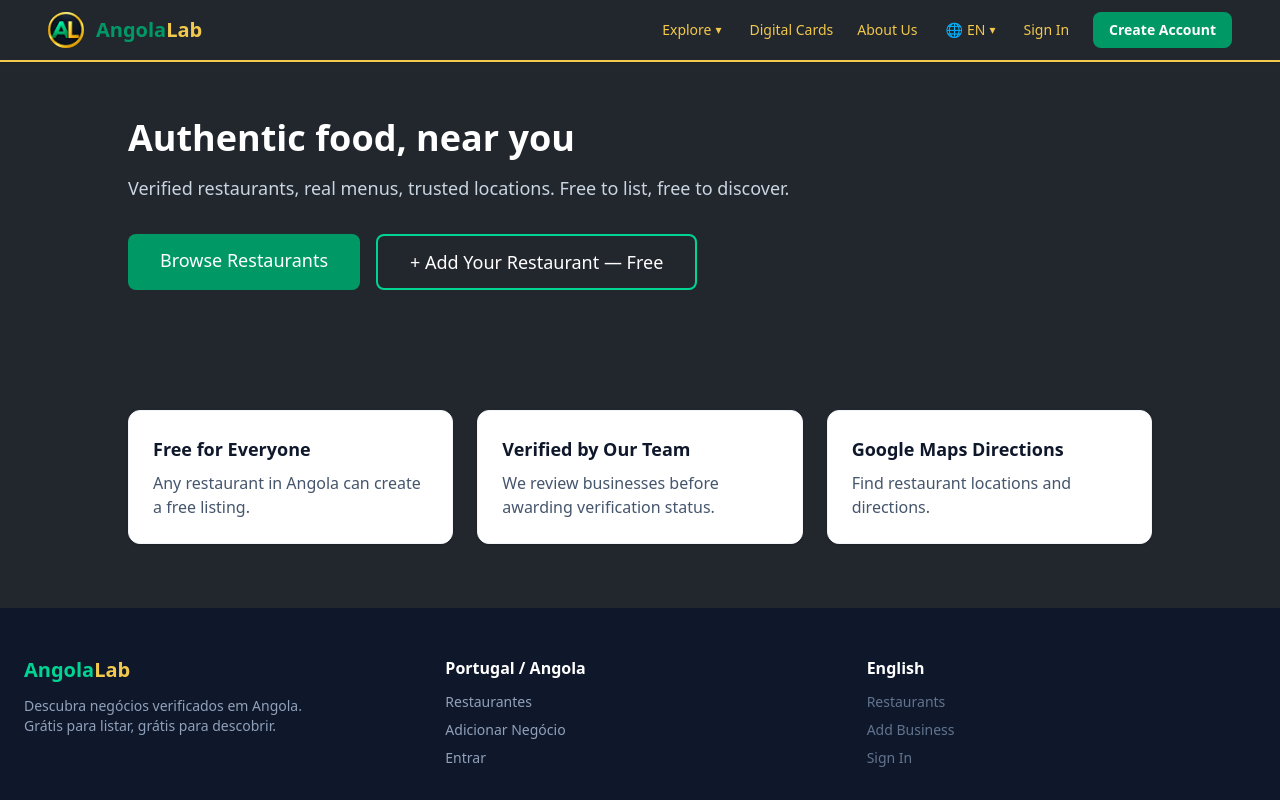
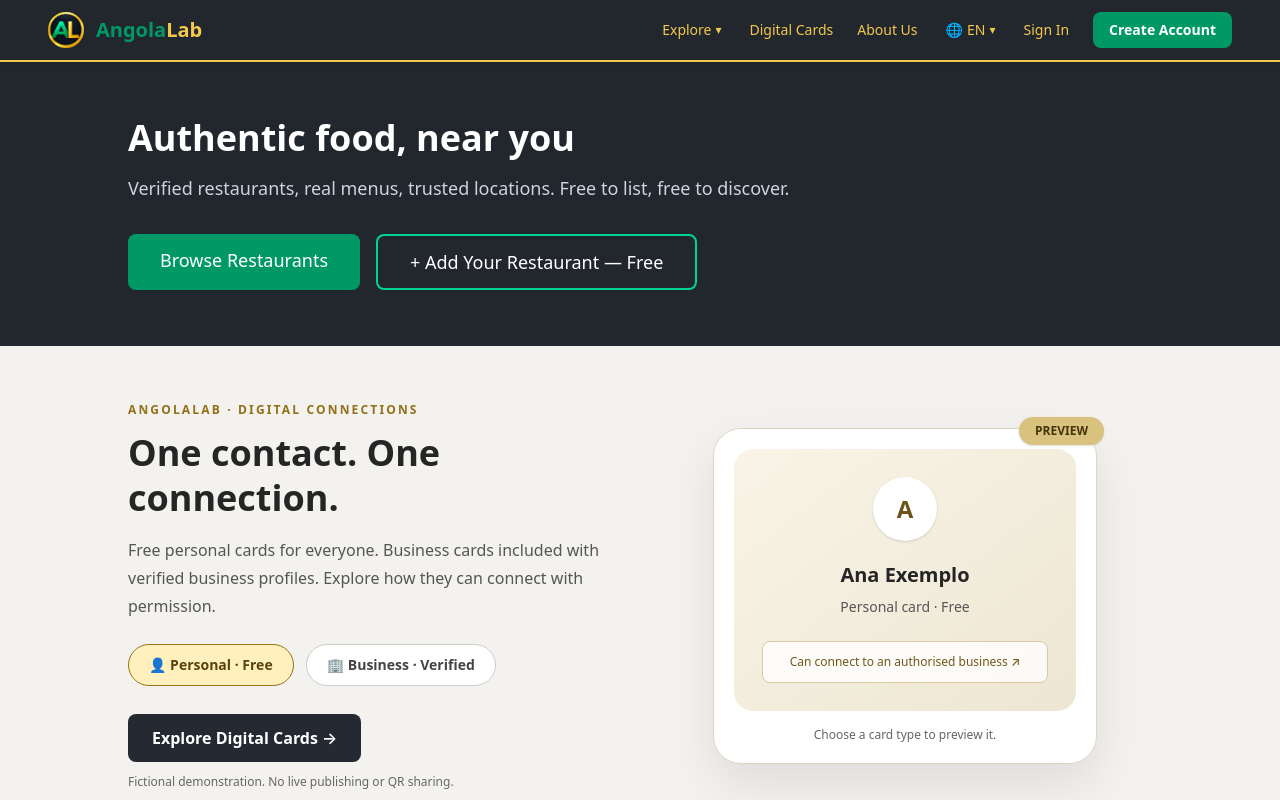
Before and after one commit to oswaldodeal/angolalab-restaurants, a Next.js app: page /en in a window 1280 px wide. Shown: the top 800 px of the page. Built offline with nearby package versions, Linux system fonts and the light colour scheme.

Commit message:
feat(brick-010P): feature digital cards on en homepage

```diff
--- a/app/en/page.tsx
+++ b/app/en/page.tsx
@@ -1,3 +1,4 @@
+import HomeDigitalCards from '@/components/HomeDigitalCards';
 import Link from "next/link";
 
 export default function EnglishHomePage() {
@@ -32,6 +33,8 @@ export default function EnglishHomePage() {
           </div>
         </div>
       </section>
+
+      <HomeDigitalCards language="en" />
 
       {/* INFORMATION CARDS */}
       <section className="lab-dark-section px-6 py-16">
```
